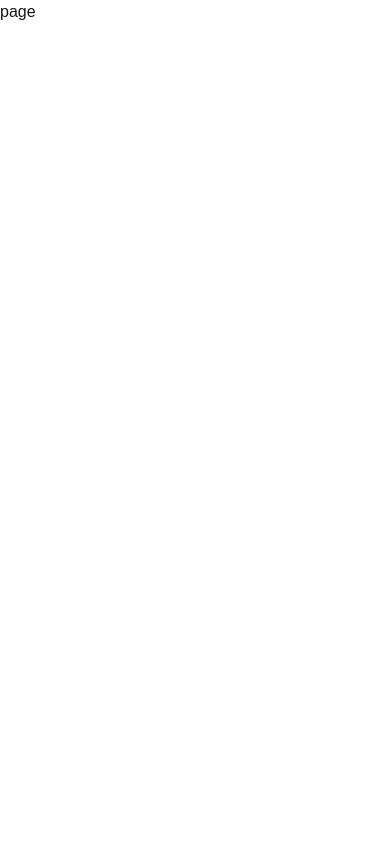
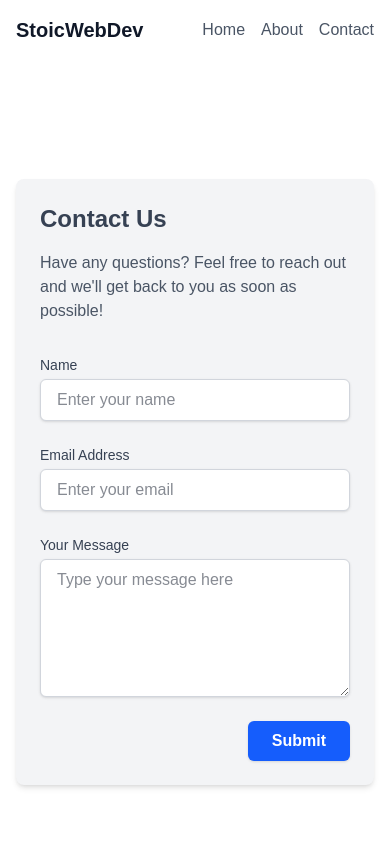
Before and after one commit to jameydev/stoic-web-dev, a Next.js app: page /contact in a window 390 px wide. Shown: the top 844 px of the page. Built offline with nearby package versions, Linux system fonts and the light colour scheme.

Commit message:
Add ContactForm component and integrate it into the contact page
Created a responsive ContactForm with validation, error handling, and success message display. Updated the contact page to include the header, footer, and the new form component for a complete user interface.

```diff
--- a/app/contact/page.tsx
+++ b/app/contact/page.tsx
@@ -1,7 +1,13 @@
-import React from 'react';
+import Header from "@/components/Header";
+import Footer from "@/components/Footer";
+import ContactForm from "@/components/ContactForm";
 
-const page = () => {
-  return <div>page</div>;
-};
-
-export default page;
+export default function ContactPage() {
+    return (
+        <>
+            <Header />
+            <ContactForm />
+            <Footer />
+        </>
+    );
+}
--- /dev/null
+++ b/components/ContactForm.tsx
@@ -0,0 +1,188 @@
+'use client';
+
+import React, {useState} from "react";
+
+const ContactForm = () => {
+    // Form state
+    const [formData, setFormData] = useState({
+        name: "",
+        email: "",
+        message: "",
+    });
+
+    // Validation state
+    const [errors, setErrors] = useState({
+        name: "",
+        email: "",
+        message: "",
+    });
+
+    // Success message
+    const [success, setSuccess] = useState("");
+
+    // Handle input changes
+    const handleChange = (e: React.ChangeEvent<HTMLInputElement | HTMLTextAreaElement>) => {
+        const { id, value } = e.target;
+        setFormData({ ...formData, [id]: value });
+        setErrors({ ...errors, [id]: "" }); // Clear errors as user types
+    };
+
+    // Validation function
+    const validate = () => {
+        const newErrors = {
+            name: "",
+            email: "",
+            message: "",
+        };
+
+        if (!formData.name) {
+            newErrors.name = "Name is required.";
+        }
+        if (!formData.email) {
+            newErrors.email = "Email is required.";
+        } else if (!/\S+@\S+\.\S+/.test(formData.email)) {
+            newErrors.email = "Please enter a valid email address.";
+        }
+        if (!formData.message) {
+            newErrors.message = "Message is required.";
+        } else if (formData.message.length < 10) {
+            newErrors.message = "Message must be at least 10 characters long.";
+        }
+
+        setErrors(newErrors);
+
+        // Check if there are no errors
+        return Object.values(newErrors).every((error) => error === "");
+    };
+
+    // Handle form submit
+    const handleSubmit = (e: React.FormEvent) => {
+        e.preventDefault();
+
+        if (validate()) {
+            // Form is valid
+            setSuccess("Your message has been sent!");
+            console.log("Form data: ", formData);
+
+            // Reset form
+            setFormData({
+                name: "",
+                email: "",
+                message: "",
+            });
+        } else {
+            setSuccess(""); // Clear success message if errors are present
+        }
+    };
+
+    return (
+        <>
+            <div className="min-h-screen bg-white dark:bg-gray-900 flex items-center justify-center p-4">
+                <div className="max-w-4xl w-full bg-gray-100 dark:bg-gray-800 rounded-lg shadow-md p-6">
+                    <h1 className="text-2xl font-bold text-gray-700 dark:text-white mb-4">
+                        Contact Us
+                    </h1>
+                    <p className="text-gray-600 dark:text-gray-300 mb-8">
+                        Have any questions? Feel free to reach out and we'll get back to you as soon as possible!
+                    </p>
+
+                    {/* Success Message */}
+                    {success && (
+                        <div className="mb-4 text-green-600 bg-green-100 dark:bg-green-900 dark:text-green-300 p-2 rounded-md">
+                            {success}
+                        </div>
+                    )}
+
+                    <form className="space-y-6" onSubmit={handleSubmit}>
+                        {/* Name Field */}
+                        <div>
+                            <label
+                                htmlFor="name"
+                                className="block text-sm font-medium text-gray-700 dark:text-gray-300"
+                            >
+                                Name
+                            </label>
+                            <input
+                                type="text"
+                                id="name"
+                                value={formData.name}
+                                onChange={handleChange}
+                                placeholder="Enter your name"
+                                className={`mt-1 block w-full px-4 py-2 bg-white dark:bg-gray-700 border ${
+                                    errors.name
+                                        ? "border-red-500"
+                                        : "border-gray-300 dark:border-gray-600"
+                                } rounded-md shadow-sm text-gray-900 dark:text-white focus:ring-blue-500 focus:border-blue-500`}
+                            />
+                            {errors.name && (
+                                <p className="mt-1 text-sm text-red-500">{errors.name}</p>
+                            )}
+                        </div>
+
+                        {/* Email Field */}
+                        <div>
+                            <label
+                                htmlFor="email"
+                                className="block text-sm font-medium text-gray-700 dark:text-gray-300"
+                            >
+                                Email Address
+                            </label>
+                            <input
+                                type="email"
+                                id="email"
+                                value={formData.email}
+                                onChange={handleChange}
+                                placeholder="Enter your email"
+                                className={`mt-1 block w-full px-4 py-2 bg-white dark:bg-gray-700 border ${
+                                    errors.email
+                                        ? "border-red-500"
+                                        : "border-gray-300 dark:border-gray-600"
+                                } rounded-md shadow-sm text-gray-900 dark:text-white focus:ring-blue-500 focus:border-blue-500`}
+                            />
+                            {errors.email && (
+                                <p className="mt-1 text-sm text-red-500">{errors.email}</p>
+                            )}
+                        </div>
+
+                        {/* Message Field */}
+                        <div>
+                            <label
+                                htmlFor="message"
+                                className="block text-sm font-medium text-gray-700 dark:text-gray-300"
+                            >
+                                Your Message
+                            </label>
+                            <textarea
+                                id="message"
+                                rows={5}
+                                value={formData.message}
+                                onChange={handleChange}
+                                placeholder="Type your message here"
+                                className={`mt-1 block w-full px-4 py-2 bg-white dark:bg-gray-700 border ${
+                                    errors.message
+                                        ? "border-red-500"
+                                        : "border-gray-300 dark:border-gray-600"
+                                } rounded-md shadow-sm text-gray-900 dark:text-white focus:ring-blue-500 focus:border-blue-500`}
+                            />
+                            {errors.message && (
+                                <p className="mt-1 text-sm text-red-500">{errors.message}</p>
+                            )}
+                        </div>
+
+                        {/* Submit Button */}
+                        <div className="flex justify-end">
+                            <button
+                                type="submit"
+                                className="px-6 py-2 bg-blue-600 hover:bg-blue-700 text-white font-semibold rounded-md shadow-sm focus:outline-none focus:ring-2 focus:ring-blue-500 dark:focus:ring-offset-gray-900"
+                            >
+                                Submit
+                            </button>
+                        </div>
+                    </form>
+                </div>
+            </div>
+        </>
+    );
+};
+
+export default ContactForm;
```
